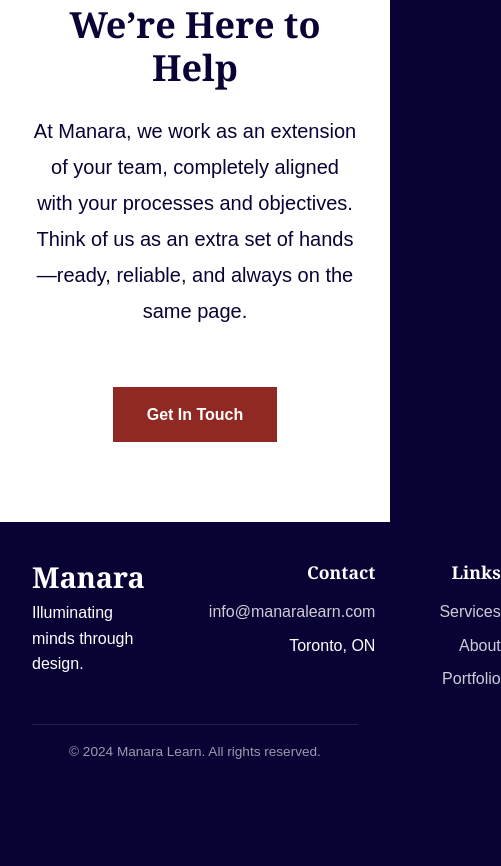
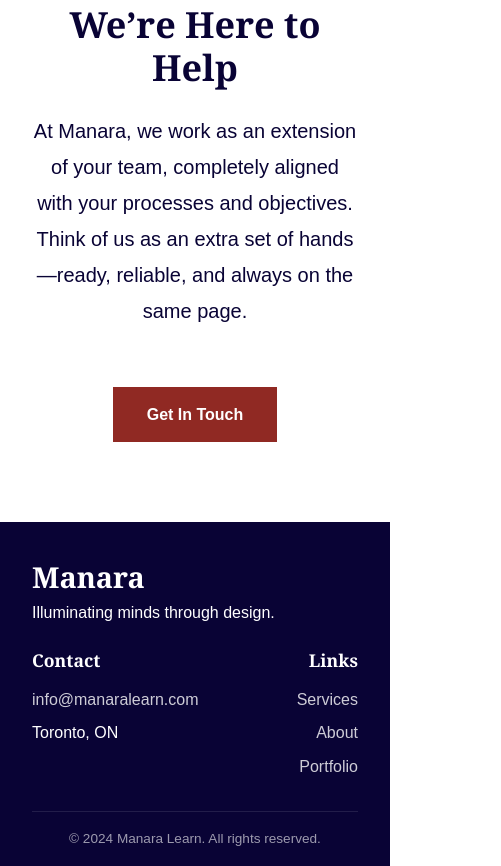
Before and after one commit to salhosny/manara-website, a plain HTML site: page about.html in a window 390 px wide. Shown: the part 2475-3341 px from the top of the page, 501 px wide, since content can reach past the window. Before the commit the page ends 3254 px from the top, so only its background shows below. Drawn offline with Linux system fonts and the light colour scheme; a web font is replaced by a local one.

Commit message:
fix iphone

```diff
--- a/styles.css
+++ b/styles.css
@@ -120,7 +120,7 @@
 
 html {
     scrollbar-gutter: stable; /* Prevents layout shift when scrollbar appears/disappears between pages */
-    background-color: var(--color-text-primary); /* Match footer so no white line at bottom */
+    background-color: var(--bg-white);
 }
 
 body {
@@ -128,6 +128,7 @@ body {
     color: var(--color-text-primary);
     line-height: 1.6;
     background-color: var(--bg-white);
+    min-height: 100vh;
     -webkit-font-smoothing: antialiased;
 }
 
@@ -413,6 +414,7 @@ header.scrolled {
     color: var(--color-text-secondary);
     box-shadow: 20px 20px 0px var(--shadow-accent);
     border: 2px solid var(--color-text-primary);
+    overflow: hidden;
 }
 
 .hero-shape-bg {
@@ -757,6 +759,10 @@ header.scrolled {
     .contact-info {
         text-align: center;
     }
+
+    .contact-container {
+        padding: 1.5rem;
+    }
 }
 
 .form-group {
@@ -856,6 +862,36 @@ footer .logo {
     color: rgba(255, 255, 255, 0.6);
 }
 
+/* Footer responsive */
+@media (max-width: 600px) {
+    .footer-content {
+        grid-template-columns: 1fr 1fr;
+        gap: 1.5rem;
+    }
+
+    .footer-col:first-child {
+        grid-column: 1 / -1;   /* Logo row spans full width */
+    }
+
+    .footer-col:nth-child(2) {
+        text-align: left;
+        padding-top: 0;
+    }
+
+    .footer-col:nth-child(3) {
+        text-align: right;
+        padding-top: 0;
+    }
+
+    .footer-col:nth-child(2) ul {
+        text-align: left;
+    }
+
+    .footer-col:nth-child(3) ul {
+        text-align: right;
+    }
+}
+
 /* Responsive — Hero stacks before buttons would need to wrap */
 @media (max-width: 900px) {
     .hero-content {
@@ -920,6 +956,7 @@ footer .logo {
     /* Prevent horizontal scroll on mobile */
     html {
         scrollbar-gutter: auto;
+        overflow-x: hidden;    /* needed on html too for iOS Safari */
     }
 
     body {
```
Also changed, not shown: index.html (+0 -4 lines).
